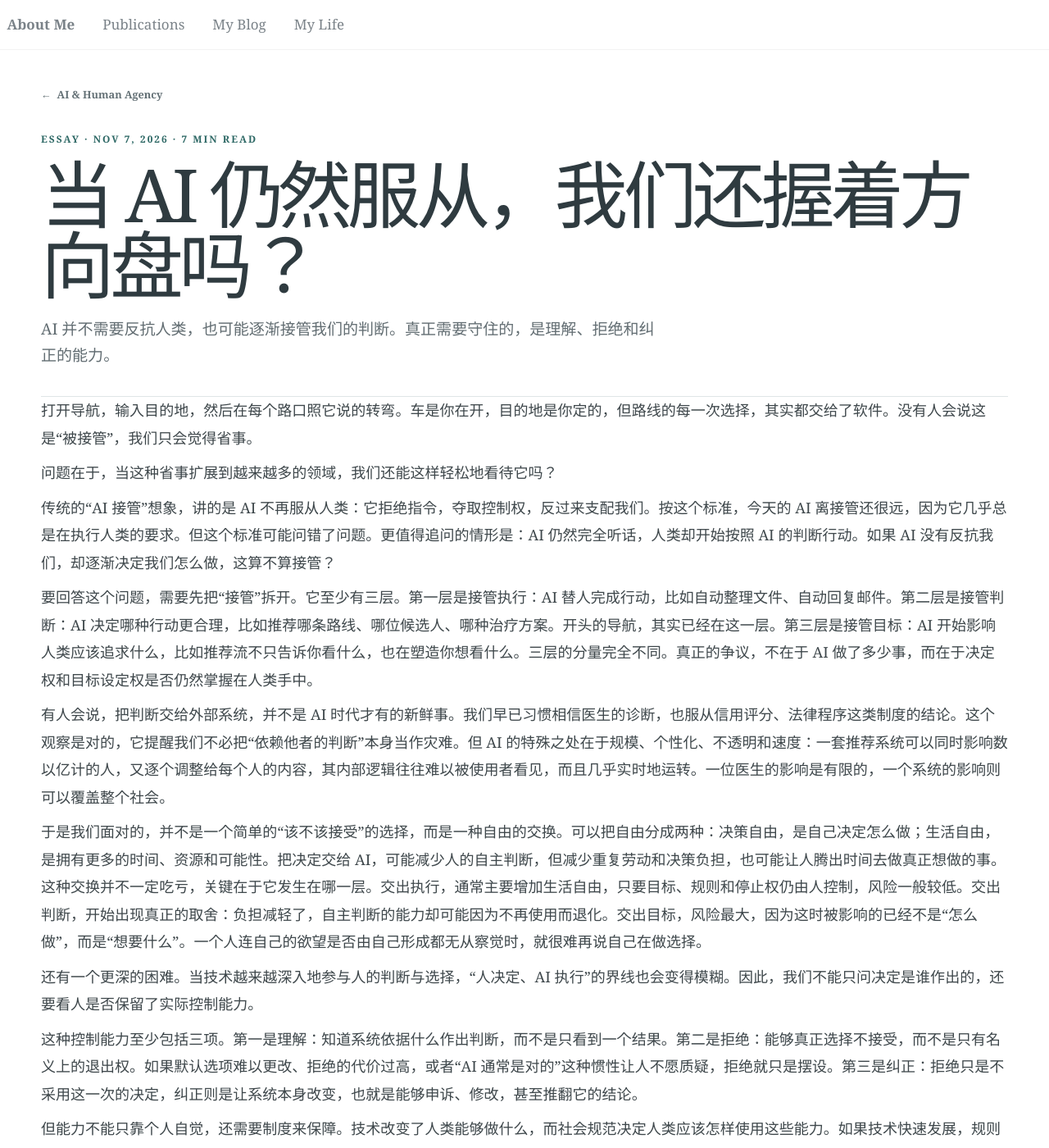
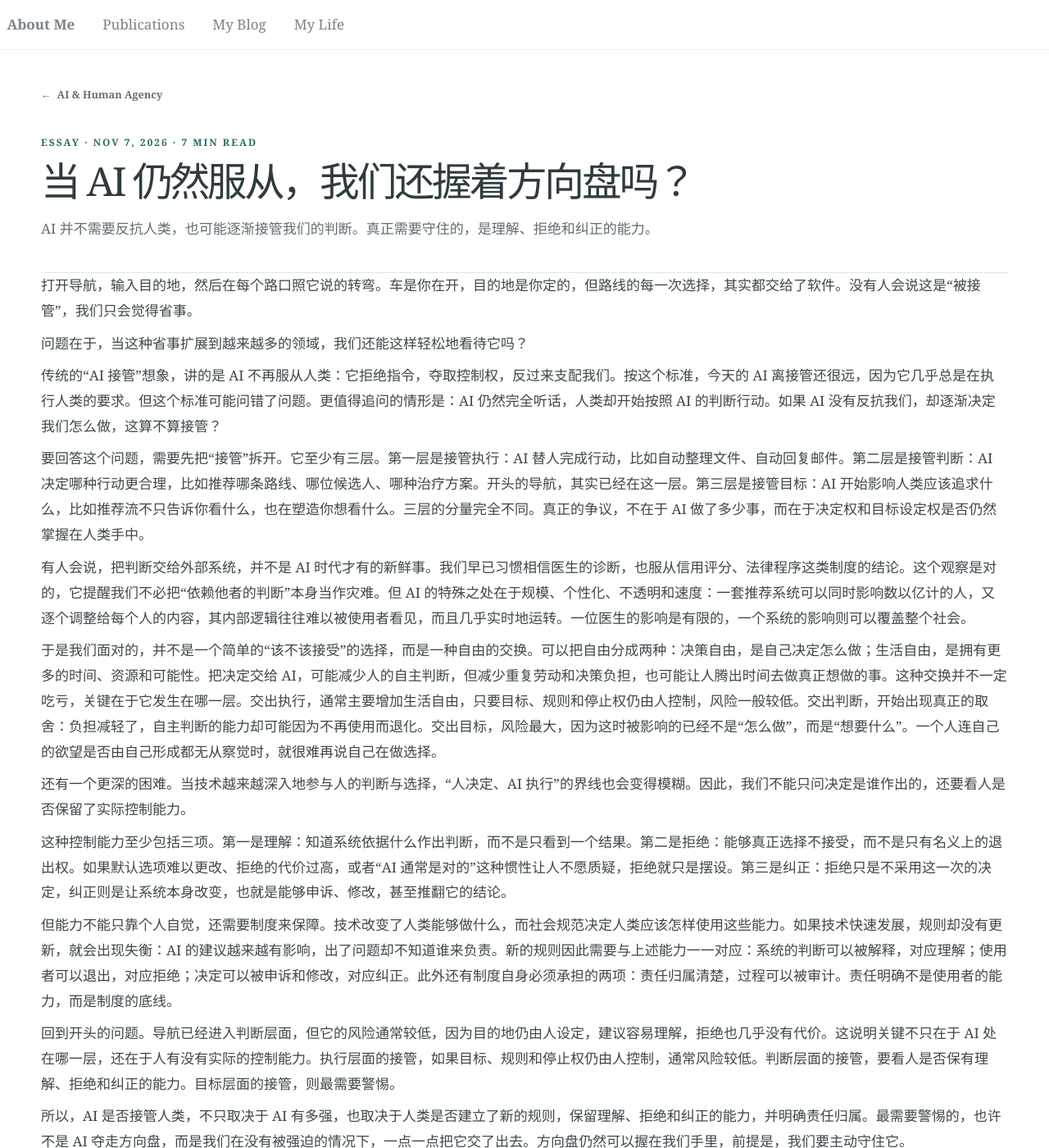
Before and after one commit to Cathylixi/Cathylixi.github.io, a Jekyll site: the page built from _posts/2026-11-07-when-ai-still-obeys.md, in a window 1280 px wide and 1400 px high. Shown: the whole window at 82% size. Built offline with Jekyll 4.4.1, drawn with Linux system fonts in a browser that asks for light colours.

Commit message:
Unify longform article typography

```diff
--- a/_sass/_blog.scss
+++ b/_sass/_blog.scss
@@ -359,10 +359,10 @@ $blog-paper: #fbfbfa;
 /* Article pages */
 .page__content .longform-post__back { display: inline-flex; align-items: center; gap: 0.4rem; color: #647176; font-size: 0.75rem; font-weight: bold; text-decoration: none; }
 .page__content .longform-post__back:hover { color: $blog-green-strong; text-decoration: none; }
-.longform-post__layout { margin-top: 2rem; }
+.longform-post__layout { margin-top: clamp(1.75rem, 3vw, 2.75rem); }
 .longform-post__main { width: 100%; }
-.longform-post__header { padding-bottom: 2rem; border-bottom: 1px solid $blog-line; }
-.longform-post__header h1 { margin-top: 0.85rem; font-size: clamp(3.2rem, 7vw, 5.5rem); }
+.longform-post__header { padding-bottom: clamp(1.6rem, 3vw, 2.6rem); border-bottom: 1px solid $blog-line; }
+.longform-post__header h1 { margin-top: 0.85rem; font-size: clamp(2.35rem, 3.8vw, 3.8rem); }
 .longform-post__visualization {
   position: relative;
   width: 100%;
@@ -382,13 +382,13 @@ $blog-paper: #fbfbfa;
   aspect-ratio: 25 / 18;
   border: 0;
 }
-.page__content .longform-post__subtitle { max-width: 760px; margin: 1.25rem 0 0; color: #626d72; font-size: 1.12rem; line-height: 1.65; }
+.page__content .longform-post__subtitle { max-width: 760px; margin: 1.25rem 0 0; color: #626d72; font-size: 1rem; line-height: 1.68; }
 .longform-post__body { width: 100%; max-width: none; color: #3e474b; }
 .longform-post__body p,
-.longform-post__body li { font-size: 1.06rem; line-height: 1.86; }
+.longform-post__body li { font-size: 1rem; line-height: 1.82; }
 .longform-post__body h2,
 .longform-post__body h3 { color: $blog-ink; }
-.longform-post__body h2 { margin-top: 2.6rem; padding-bottom: 0.6rem; font-size: 1.62rem; border-bottom: 1px solid $blog-line; }
+.longform-post__body h2 { margin-top: 2.4rem; padding-bottom: 0.6rem; font-size: 1.5rem; border-bottom: 1px solid $blog-line; }
 .longform-post__body blockquote { margin: 2rem 0; padding-left: 1.2rem; color: #596166; border-left-color: #9fb0c9; }
 .longform-post__body img { max-width: 100%; height: auto; }
 .longform-post__footer { margin-top: 3.5rem; padding-top: 1.5rem; border-top: 1px solid $blog-line; }
@@ -422,7 +422,7 @@ $blog-paper: #fbfbfa;
   .blog-series-row { grid-template-columns: 42px minmax(0, 1fr) !important; }
   .blog-series-row > strong { grid-column: 2; text-align: left; }
   .blog-filter-group { grid-template-columns: 1fr; gap: 0.35rem; }
-  .longform-post__header h1 { font-size: 2.8rem; }
+  .longform-post__header h1 { font-size: clamp(2rem, 8.5vw, 3rem); }
   .longform-post__visualization {
     margin-top: 1.25rem;
     border-radius: 0;
```
